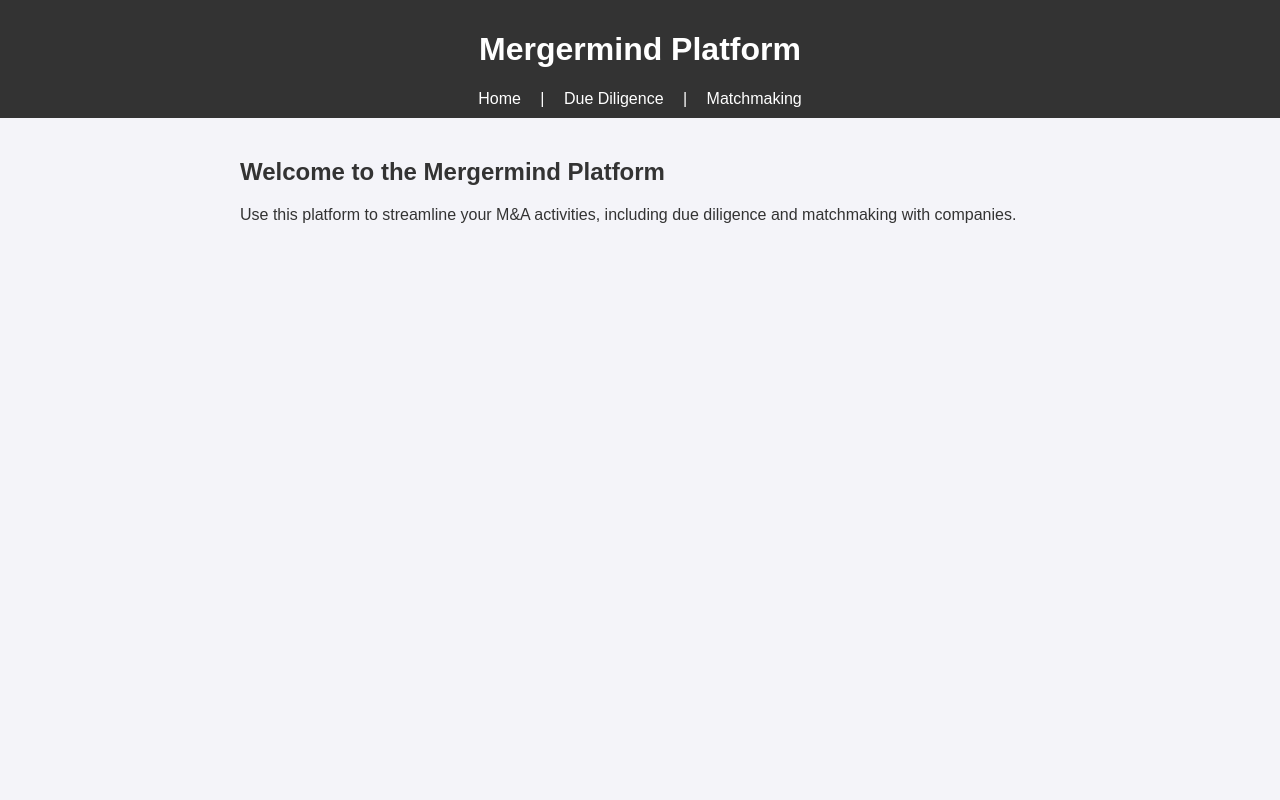
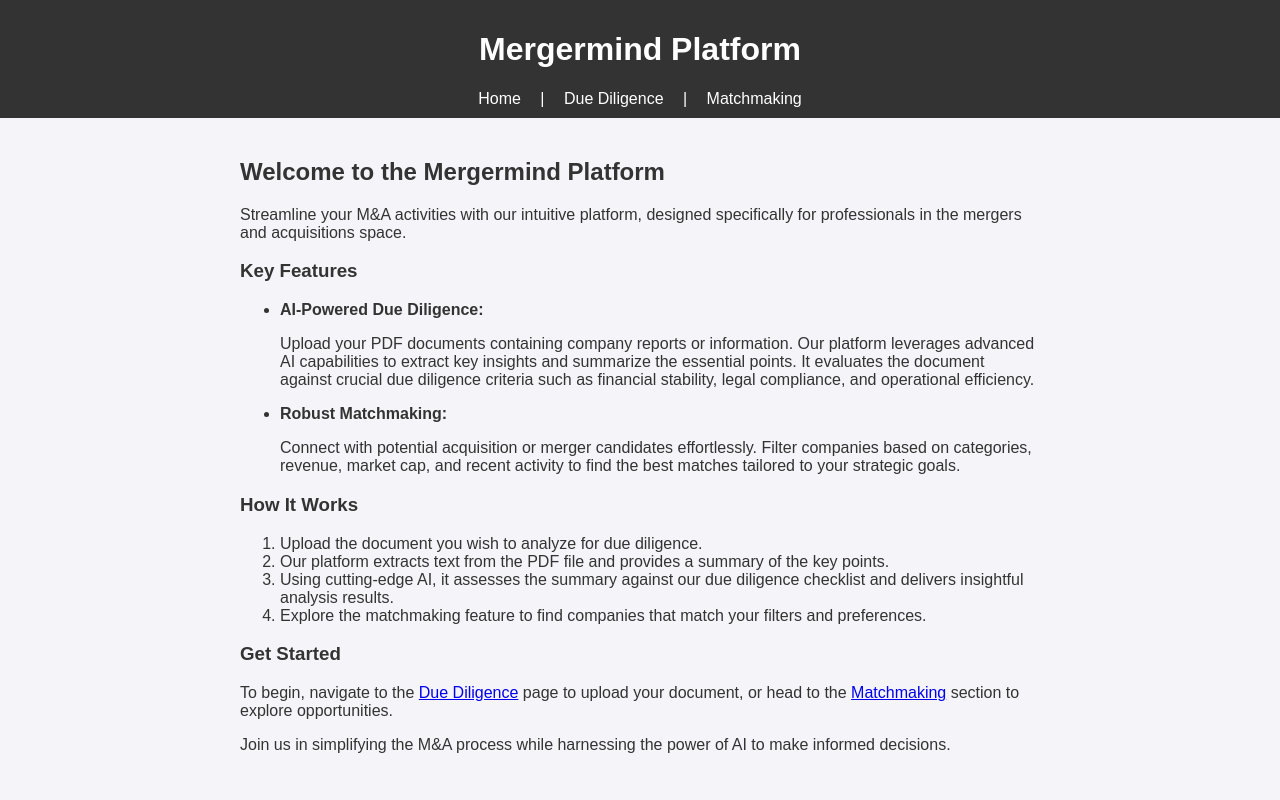
Before and after one commit to lopkiloinm/mergermind, a Flask app: page / in a window 1280 px wide. Run offline with Flask 3, Linux system fonts and the light colour scheme.

Commit message:
Update index.html

```diff
--- a/templates/index.html
+++ b/templates/index.html
@@ -1,5 +1,30 @@
 {% extends 'layout.html' %}
 {% block content %}
 <h2>Welcome to the Mergermind Platform</h2>
-<p>Use this platform to streamline your M&A activities, including due diligence and matchmaking with companies.</p>
+<p>Streamline your M&A activities with our intuitive platform, designed specifically for professionals in the mergers and acquisitions space.</p>
+
+<h3>Key Features</h3>
+<ul>
+    <li>
+        <strong>AI-Powered Due Diligence:</strong>
+        <p>Upload your PDF documents containing company reports or information. Our platform leverages advanced AI capabilities to extract key insights and summarize the essential points. It evaluates the document against crucial due diligence criteria such as financial stability, legal compliance, and operational efficiency.</p>
+    </li>
+    <li>
+        <strong>Robust Matchmaking:</strong>
+        <p>Connect with potential acquisition or merger candidates effortlessly. Filter companies based on categories, revenue, market cap, and recent activity to find the best matches tailored to your strategic goals.</p>
+    </li>
+</ul>
+
+<h3>How It Works</h3>
+<ol>
+    <li>Upload the document you wish to analyze for due diligence.</li>
+    <li>Our platform extracts text from the PDF file and provides a summary of the key points.</li>
+    <li>Using cutting-edge AI, it assesses the summary against our due diligence checklist and delivers insightful analysis results.</li>
+    <li>Explore the matchmaking feature to find companies that match your filters and preferences.</li>
+</ol>
+
+<h3>Get Started</h3>
+<p>To begin, navigate to the <a href="{{ url_for('due_diligence') }}">Due Diligence</a> page to upload your document, or head to the <a href="{{ url_for('matchmaking') }}">Matchmaking</a> section to explore opportunities.</p>
+
+<p>Join us in simplifying the M&A process while harnessing the power of AI to make informed decisions.</p>
 {% endblock %}
```
